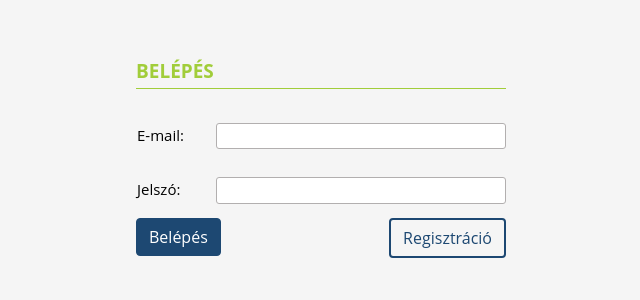
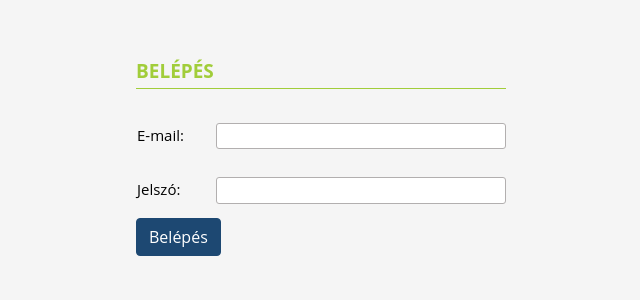
Before and after one commit to NMTHmations/the_barn, a Spring Boot app: page /login in a window 1280 px wide. Shown: the top 300 px of the page, without its empty margins (319-959 px from the left). Run offline with Spring Boot 4, Linux system fonts and the light colour scheme; the visitor is signed in with stand-in values (Sample User, id 1).

Commit message:
Deleted unnecessary buttons, deleted logout.ftlh

```diff
--- a/thebarn/src/main/resources/templates/login.ftlh
+++ b/thebarn/src/main/resources/templates/login.ftlh
@@ -28,14 +28,6 @@
                            float: inline-start;">
                 Belépés
             </button>
-            <button type="button"
-                    class="btn btn-outline-primary"
-                    onclick="document.location='register'"
-                    style="border: 2px solid rgb(29, 72, 114);
-                           color: rgb(29,72,114);
-                           float: inline-end;">
-                Regisztráció
-            </button>
         </form>
         <div style="content: ''; clear: both; display: table;"></div>
         <#if error??>
```
Also changed, not shown: thebarn/src/main/resources/templates/logout.ftlh (deleted, +0 -8 lines), 1 other file.
